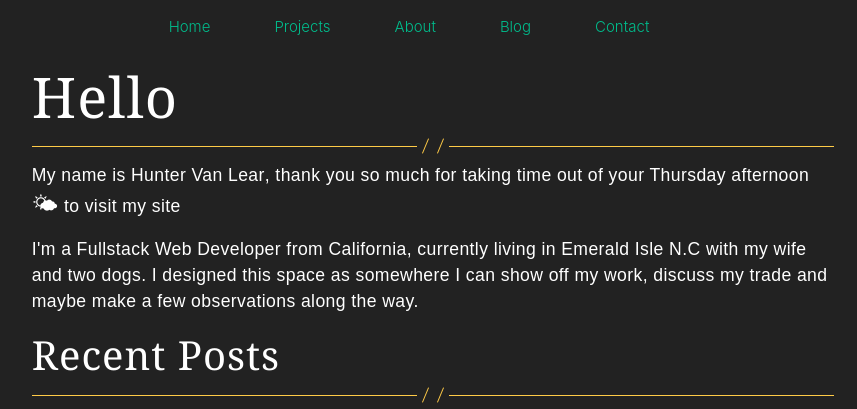
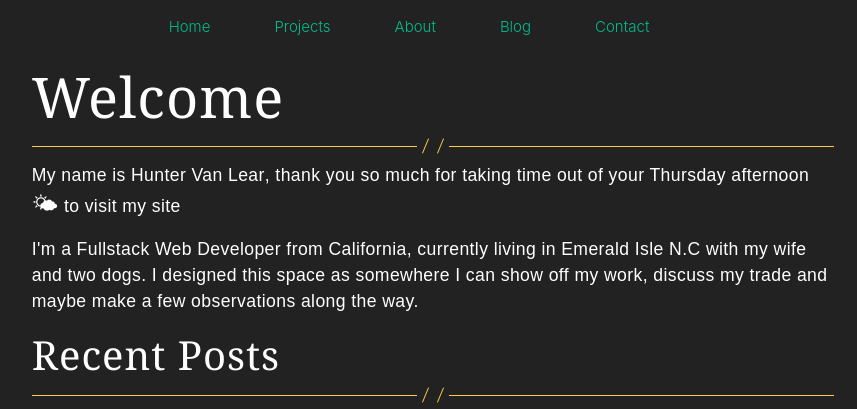
Before and after one commit to hvanlear/portfolio, a Flask app: page / in a window 1280 px wide. Shown: the top 409 px of the page, without its empty margins (207-1064 px from the left). Run offline with Flask 2, Linux system fonts and the light colour scheme; data that the repository does not hold is empty; some libraries are stand-ins or nearby versions; some web fonts are replaced.

```diff
--- a/app/templates/index.html
+++ b/app/templates/index.html
@@ -6,7 +6,7 @@
 
 <div class="container col-md-9 mt-3">
 
-  <h1 class="display-4 headline">Hello</h1>
+  <h1 class="display-4 headline">Welcome</h1>
 
     <hr class="line">
 
```
